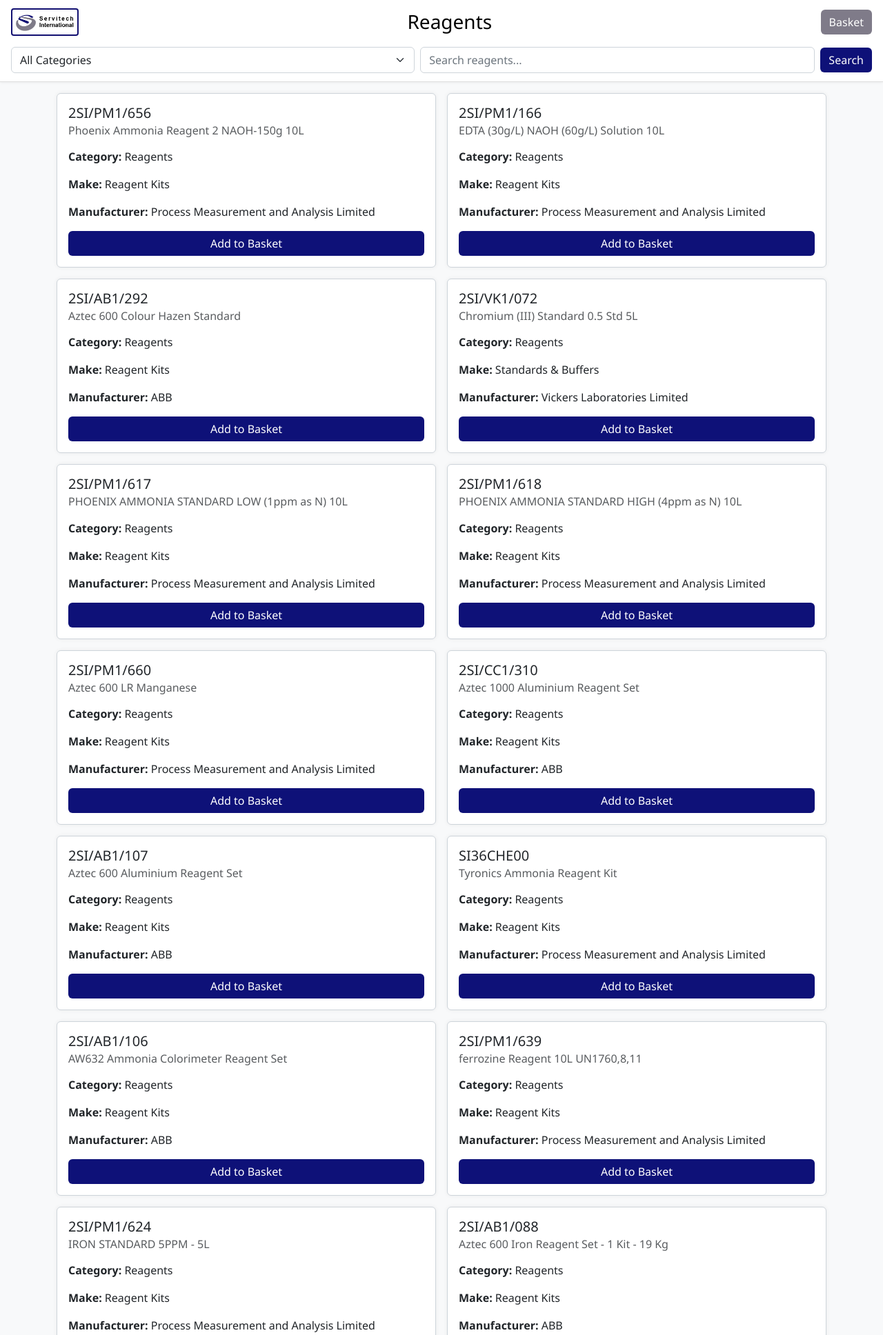
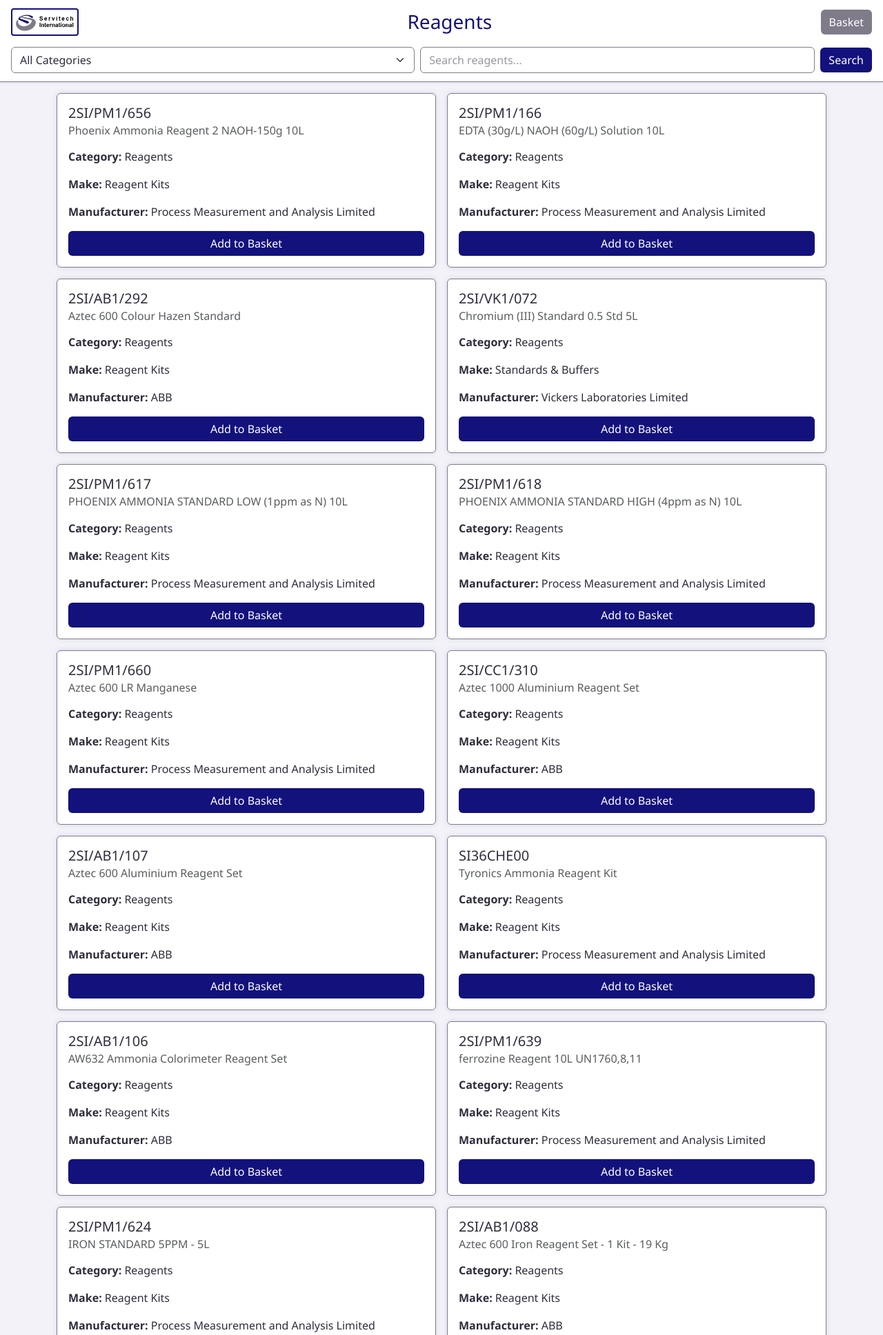
Before and after one commit to tomward0606/PartsProjectMain, a Flask app: page /reagents in a window 1280 px wide. Shown: the top 1936 px of the page at 69% size. Run offline with Flask 3, Linux system fonts and the light colour scheme.

Commit message:
Update style.css
Changed colours

```diff
--- a/static/style.css
+++ b/static/style.css
@@ -1,33 +1,32 @@
-/* Base layout */
 body {
   margin: 0;
   padding: 0;
-  background-color: #f8f9fa;
-  color: #212529;
+  background-color: #f2f2f8; /* lightened neutral background */
+  color: #2e2d3c; /* dark muted text */
   font-family: "Segoe UI", "Helvetica Neue", sans-serif;
 }
 
 h3, h5, h6 {
-  color: #000;
+  color: #13117c; /* main dark blue */
   margin-bottom: 0.5rem;
 }
 
 /* Card layout */
 .card {
   background-color: #ffffff;
-  border: 1px solid #ced4da;
+  border: 1px solid #7f7b89; /* muted purple border */
   border-radius: 0.375rem;
-  box-shadow: 0 0 6px rgba(0, 0, 0, 0.06);
+  box-shadow: 0 0 8px rgba(19, 17, 124, 0.1); /* subtle dark blue shadow */
   transition: border 0.2s ease, box-shadow 0.2s ease;
 }
 
 .card:hover {
-  border-color: #6c757d;
-  box-shadow: 0 0 12px rgba(0, 0, 0, 0.1);
+  border-color: #13117c;
+  box-shadow: 0 0 14px rgba(19, 17, 124, 0.3);
 }
 
 .card-title, .card-subtitle, .card-text {
-  color: #212529;
+  color: #2e2d3c;
 }
 
 /* Buttons */
@@ -37,56 +36,61 @@
   transition: all 0.2s ease;
 }
 
+/* Primary button - dark blue */
 .btn-primary {
-  background-color: #0e1178;
+  background-color: #13117c;
   color: #fff;
   border: none;
 }
 
 .btn-primary:hover {
-  background-color: #0b5ed7;
+  background-color: #0d0b59; /* darker shade */
 }
 
+/* Danger button - a muted purple red for contrast */
 .btn-danger {
-  background-color: #dc3545;
+  background-color: #a34d6d;
   color: #fff;
   border: none;
 }
 
 .btn-danger:hover {
-  background-color: #bb2d3b;
+  background-color: #7f3a54;
 }
 
+/* Success button - main muted purple */
 .btn-success {
   background-color: #7f7b89;
+  color: #fff;
   border: none;
 }
 
 .btn-success:hover {
-  background-color: #4f4d55;
+  background-color: #5c5962;
 }
 
+/* Secondary button - lighter dark blue */
 .btn-secondary {
-  background-color: #0d1b2a;
+  background-color: #32326b;
   color: #fff;
   border: none;
 }
 
 .btn-secondary:hover {
-  background-color: #1b2a41;
+  background-color: #4a487e;
 }
 
 /* Form inputs */
 .form-control,
 .form-select {
   background-color: #fff;
-  color: #212529;
-  border: 1px solid #ced4da;
+  color: #2e2d3c;
+  border: 1px solid #7f7b89;
   border-radius: 0.375rem;
 }
 
 .form-control::placeholder {
-  color: #6c757d;
+  color: #9a97a1;
 }
 
 /* Spacing tweaks */
@@ -101,8 +105,8 @@
 /* Sticky header (clean and compact) */
 header.sticky-top {
   background-color: #ffffff;
-  border-bottom: 1px solid #ddd;
-  box-shadow: 0 1px 4px rgba(0, 0, 0, 0.05);
+  border-bottom: 1px solid #7f7b89;
+  box-shadow: 0 1px 4px rgba(19, 17, 124, 0.1);
   position: sticky;
   top: 0;
   z-index: 1030;
@@ -123,7 +127,7 @@
 }
 
 header h3 {
-  color: #000 !important;
+  color: #13117c !important;
   margin: 0;
 }
 
@@ -148,11 +152,12 @@
 
 .logo-button {
   display: inline-block;
-  border: 2px solid #121071;
+  border: 2px solid #13117c;
   border-radius: 4px;
   padding: 4px;
   transition: opacity .2s;
 }
+
 .logo-button:hover {
   opacity: 0.8;
   cursor: pointer;
@@ -164,7 +169,7 @@
   aspect-ratio: 1 / 1;
   overflow: hidden;
   border-radius: 0.375rem;
-  background-color: #f0f0f0;
+  background-color: #e6e5eb; /* soft muted background */
   display: flex;
   align-items: center;
   justify-content: center;
```
